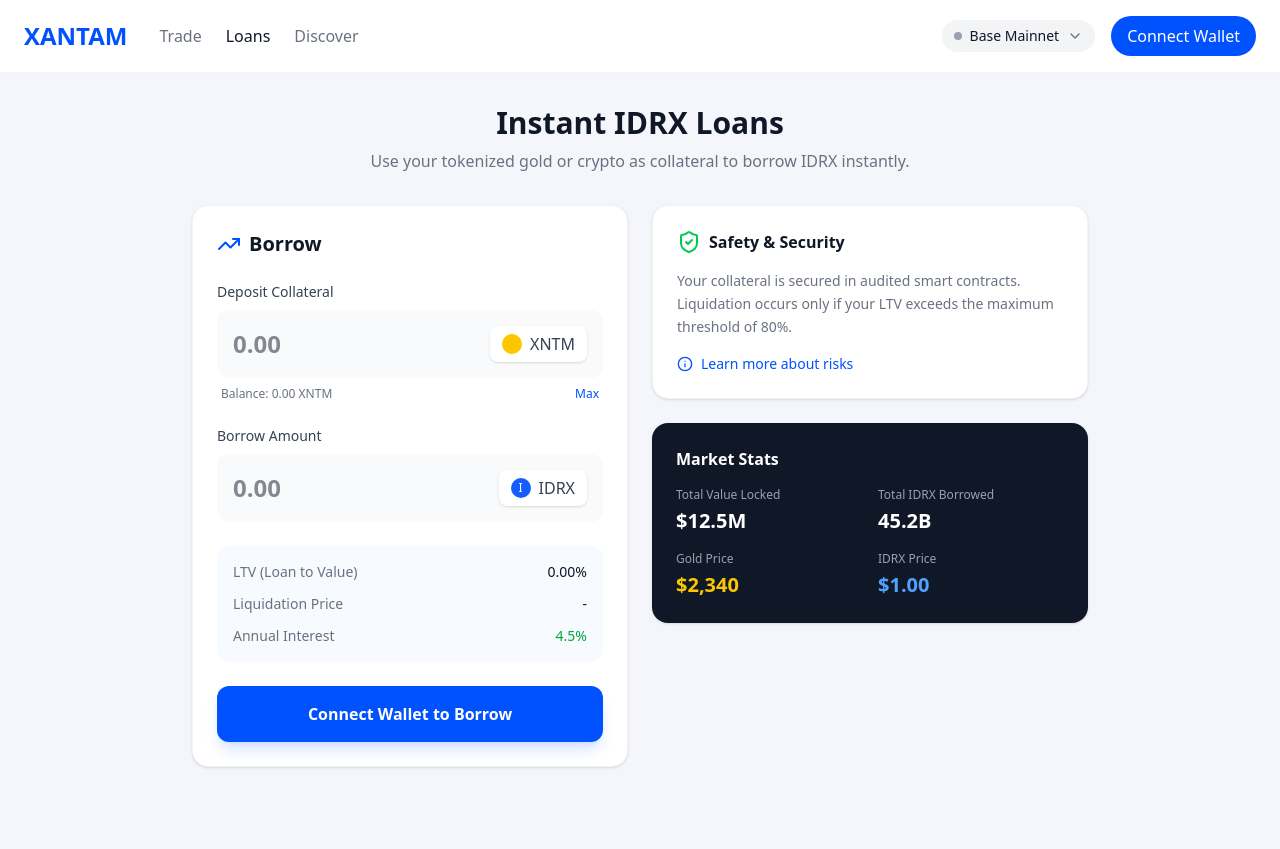
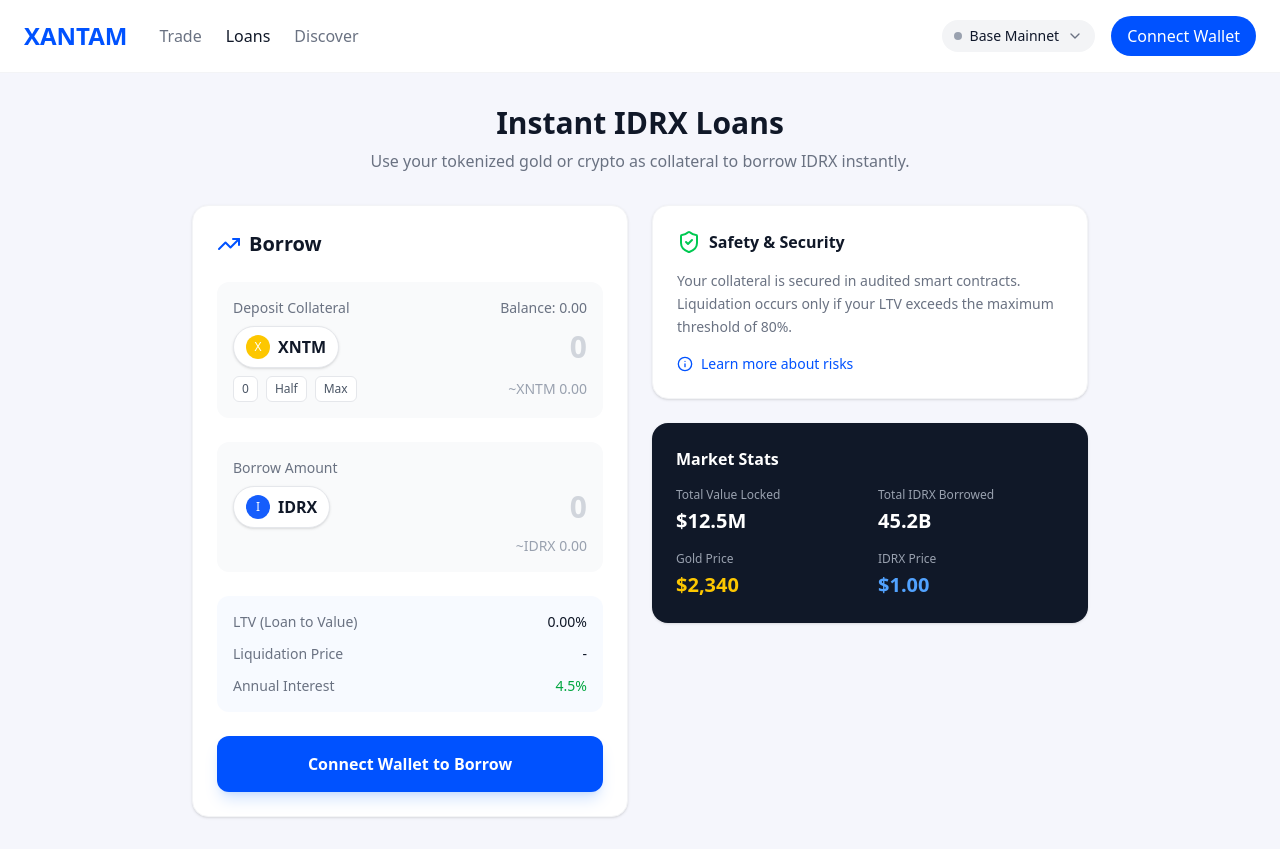
Before and after one commit to youvandra/xantam, a React (Vite) app: page /loans in a window 1280 px wide. Before the commit the page ends 800 px from the top, so only its background shows below. Built offline with nearby package versions, Linux system fonts and the light colour scheme.

Commit message:
style(Loans): improve UI styling and layout of collateral and borrow sections

```diff
--- a/src/pages/Loans.tsx
+++ b/src/pages/Loans.tsx
@@ -23,12 +23,18 @@
           </h2>
 
           <div className="space-y-6">
-            <div>
-              <label className="block text-sm font-medium text-gray-700 mb-2">Deposit Collateral</label>
-              <div className="bg-gray-50 rounded-xl p-4 flex items-center justify-between">
+            <div className="bg-gray-50 rounded-xl p-4 hover:ring-1 hover:ring-primary/20 transition-all">
+              <div className="flex justify-between items-center mb-2">
+                <span className="text-sm text-gray-500 font-medium">Deposit Collateral</span>
+                <span className="text-sm text-gray-500">Balance: 0.00</span>
+              </div>
+              <div className="flex justify-between items-center gap-4">
+                <div className="flex items-center gap-2 bg-white border border-gray-200 px-3 py-2 rounded-full shadow-sm">
+                  <div className="w-6 h-6 rounded-full bg-yellow-400 flex items-center justify-center text-white text-xs">X</div>
+                  <span className="font-semibold text-gray-900">XNTM</span>
+                </div>
                 <input
                   type="text"
-                  placeholder="0.00"
                   value={collateralAmount}
                   onChange={(e) => {
                     const val = e.target.value;
@@ -36,25 +42,33 @@
                       setCollateralAmount(val);
                     }
                   }}
-                  className="bg-transparent border-none focus:outline-none text-2xl font-bold text-gray-900 w-full"
+                  className="text-right text-3xl font-bold bg-transparent border-none focus:outline-none w-full text-gray-900 placeholder-gray-300"
+                  placeholder="0"
                 />
-                <div className="flex items-center gap-2 bg-white px-3 py-1.5 rounded-lg shadow-sm font-medium text-gray-700">
-                  <div className="w-5 h-5 rounded-full bg-yellow-400"></div>
-                  XNTM
+              </div>
+              <div className="flex justify-between items-center mt-2">
+                <div className="flex gap-2">
+                  {['0', 'Half', 'Max'].map((label) => (
+                    <button key={label} className="text-xs bg-white border border-gray-200 px-2 py-1 rounded-md text-gray-600 hover:bg-gray-100">
+                      {label}
+                    </button>
+                  ))}
                 </div>
-              </div>
-              <div className="flex justify-between text-xs text-gray-500 mt-2 px-1">
-                <span>Balance: 0.00 XNTM</span>
-                <span className="text-primary cursor-pointer">Max</span>
+                <span className="text-sm text-gray-400">~XNTM 0.00</span>
               </div>
             </div>
 
-            <div>
-              <label className="block text-sm font-medium text-gray-700 mb-2">Borrow Amount</label>
-              <div className="bg-gray-50 rounded-xl p-4 flex items-center justify-between">
+            <div className="bg-gray-50 rounded-xl p-4 hover:ring-1 hover:ring-primary/20 transition-all">
+              <div className="flex justify-between items-center mb-2">
+                <span className="text-sm text-gray-500 font-medium">Borrow Amount</span>
+              </div>
+              <div className="flex justify-between items-center gap-4">
+                <div className="flex items-center gap-2 bg-white border border-gray-200 px-3 py-2 rounded-full shadow-sm">
+                  <div className="w-6 h-6 rounded-full bg-blue-600 flex items-center justify-center text-white text-xs">I</div>
+                  <span className="font-semibold text-gray-900">IDRX</span>
+                </div>
                 <input
                   type="text"
-                  placeholder="0.00"
                   value={borrowAmount}
                   onChange={(e) => {
                     const val = e.target.value;
@@ -62,12 +76,12 @@
                       setBorrowAmount(val);
                     }
                   }}
-                  className="bg-transparent border-none focus:outline-none text-2xl font-bold text-gray-900 w-full"
+                  className="text-right text-3xl font-bold bg-transparent border-none focus:outline-none w-full text-gray-900 placeholder-gray-300"
+                  placeholder="0"
                 />
-                <div className="flex items-center gap-2 bg-white px-3 py-1.5 rounded-lg shadow-sm font-medium text-gray-700">
-                  <div className="w-5 h-5 rounded-full bg-blue-600 flex items-center justify-center text-white text-xs">I</div>
-                  IDRX
-                </div>
+              </div>
+              <div className="flex justify-end mt-2">
+                <span className="text-sm text-gray-400">~IDRX 0.00</span>
               </div>
             </div>
 
```
